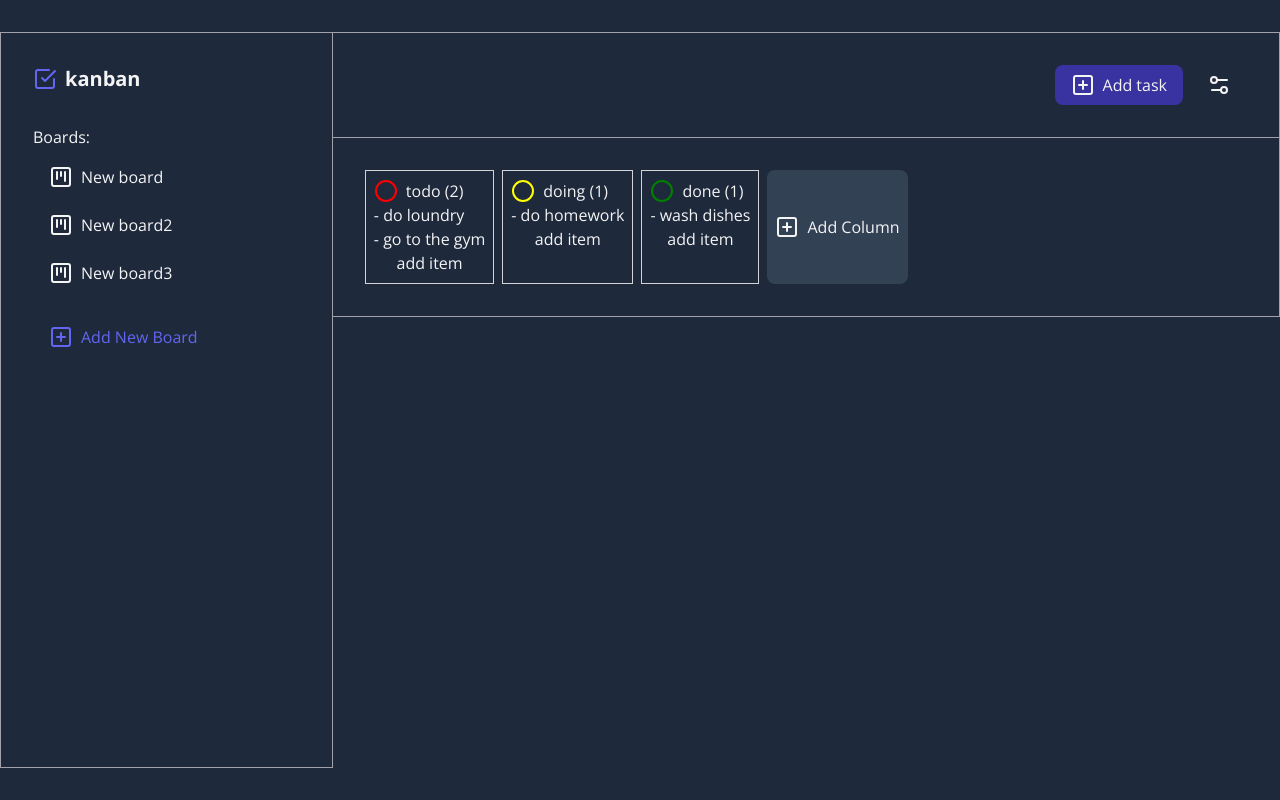
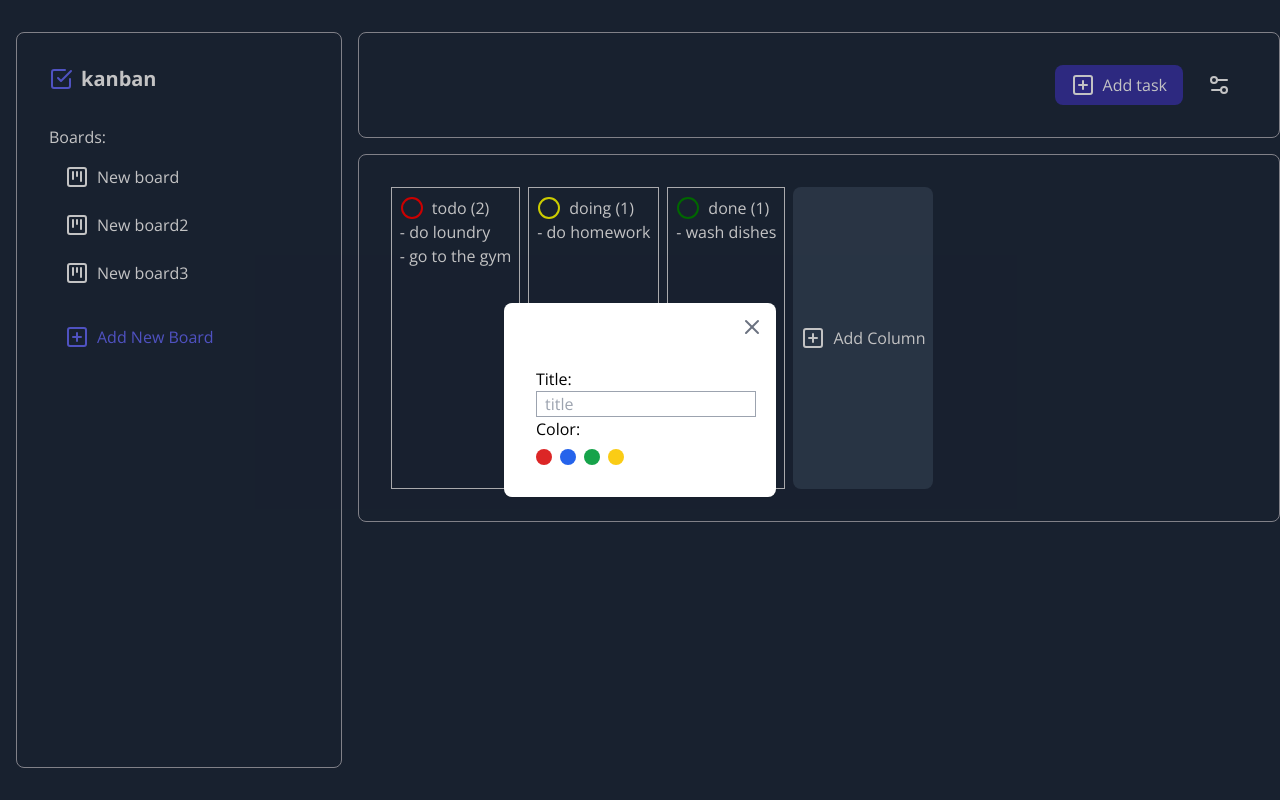
Before and after one commit to rynkovski/task-management, a React (Vite) app: page / in a window 1280 px wide. Both pictures are taken after a click on the button "Add Column". Built offline with nearby package versions, Linux system fonts and the light colour scheme.

Commit message:
feat:add modal

```diff
--- a/src/App.tsx
+++ b/src/App.tsx
@@ -8,7 +8,7 @@ function App() {
     <div className="bg-slate-800">
       <div className="max-w-7xl min-h-screen mx-auto flex  text-zinc-100">
         <Sidebar />
-        <div className="my-8 w-full">
+        <div className="my-8 mr- w-full">
           <Header />
           <Board />
         </div>
--- a/src/components/Board.tsx
+++ b/src/components/Board.tsx
@@ -1,19 +1,28 @@
-import { Circle, PlusSquare } from "lucide-react";
+import { Circle, Dot, PlusSquare } from "lucide-react";
 import { useState } from "react";
+import Modal from "./ui/modal";
+
+const testColumns = [
+  { title: "todo", iconColor: "red", items: ["do loundry", "go to the gym"] },
+  { title: "doing", iconColor: "yellow", items: ["do homework"] },
+  { title: "done", iconColor: "green", items: ["wash dishes"] },
+];
 
 function Board() {
-  const [columns, setColumns] = useState([
-    { title: "todo", iconColor: "red", items: ["do loundry", "go to the gym"] },
-    { title: "doing", iconColor: "yellow", items: ["do homework"] },
-    { title: "done", iconColor: "green", items: ["wash dishes"] },
-  ]);
+  //   const [columns, setColumns] = useState(testColumns);
+  const [open, setOpen] = useState(false);
 
-  function createColumn() {
-    setColumns([{ title: "test", iconColor: "blue", items: ["test"] }]);
-  }
+  //   function createColumn() {
+  //     const newColumn = {
+  //       title: "test",
+  //       iconColor: "blue",
+  //       items: ["test", "test"],
+  //     };
+  //     setColumns([...testColumns, newColumn]);
+  //   }
   return (
-    <div className="flex jus gap-2 p-8 border-b  border-r border-zinc-400">
-      {columns.map((column) => {
+    <div className="flex h-1/2 rounded-lg my-4 gap-2 p-8 border border-zinc-400">
+      {testColumns.map((column) => {
         return (
           <div
             key={column.title}
@@ -28,17 +37,35 @@ function Board() {
                 return <li key={item}>- {item}</li>;
               })}
             </ul>
-            <button>add item</button>
           </div>
         );
       })}
 
       <button
-        onClick={() => createColumn}
+        onClick={() => setOpen(true)}
         className="flex items-center bg-slate-700 hover:bg-slate-700/80 gap-2 p-2 rounded-lg"
       >
         <PlusSquare /> Add Column
       </button>
+      <Modal open={open} onClose={() => setOpen(false)}>
+        <div className="flex p-2 mt-8 w-56">
+          <form className="text-black">
+            <label htmlFor="title">Title:</label>
+            <input
+              className="border border-gray-400 px-2"
+              type="text"
+              placeholder="title"
+            />
+            Color:
+            <div className="flex mt-2 gap-2">
+              <span className="bg-red-600 w-4 h-4 rounded-full inline-block cursor-pointer"></span>
+              <span className="bg-blue-600 w-4 h-4 rounded-full inline-block cursor-pointer"></span>
+              <span className="bg-green-600 w-4 h-4 rounded-full inline-block cursor-pointer"></span>
+              <span className="bg-yellow-400 w-4 h-4 rounded-full inline-block cursor-pointer"></span>
+            </div>
+          </form>
+        </div>
+      </Modal>
     </div>
   );
 }
--- a/src/components/Header.tsx
+++ b/src/components/Header.tsx
@@ -3,7 +3,7 @@ import Button from "./ui/button";
 
 function Header() {
   return (
-    <header className="flex items-center justify-end gap-2 p-8 border-b border-t border-r border-zinc-400">
+    <header className="flex items-center justify-end gap-2 p-8 rounded-lg border border-zinc-400">
       <Button
         style={"bg-indigo-700/70"}
         text={"Add task"}
--- a/src/components/Sidebar.tsx
+++ b/src/components/Sidebar.tsx
@@ -4,7 +4,7 @@ const boards = ["New board", "New board2", "New board3"];
 
 function Sidebar() {
   return (
-    <aside className="border border-zinc-400 p-8 my-8 w-1/3">
+    <aside className="border border-zinc-400 p-8 my-8 mx-4 rounded-lg w-1/3">
       <p className="text-xl font-bold mb-8 flex items-center gap-2">
         <CheckSquare color="#6366f1" />
         kanban
--- /dev/null
+++ b/src/components/ui/modal.tsx
@@ -0,0 +1,35 @@
+import { X } from "lucide-react";
+import { ReactNode } from "react";
+
+type Modal = {
+  open: boolean;
+  onClose: () => void;
+  children: ReactNode;
+};
+function Modal({ open, onClose, children }: Modal) {
+  return (
+    <div
+      onClick={onClose}
+      className={`fixed inset-0 flex justify-center items-center transition-colors ${
+        open ? "visible bg-black/20 " : "invisible"
+      }`}
+    >
+      <div
+        onClick={(e) => e.stopPropagation()}
+        className={`bg-white rounded-lg shadow p-6 transition-all ${
+          open ? "scale-100 opacity-100" : "scale-125 opacity-0"
+        }`}
+      >
+        <button
+          onClick={onClose}
+          className="absolute top-2 right-2 p-1 rounded-lg text-gray-500 hover:text-black"
+        >
+          <X />
+        </button>
+        {children}
+      </div>
+    </div>
+  );
+}
+
+export default Modal;
```
